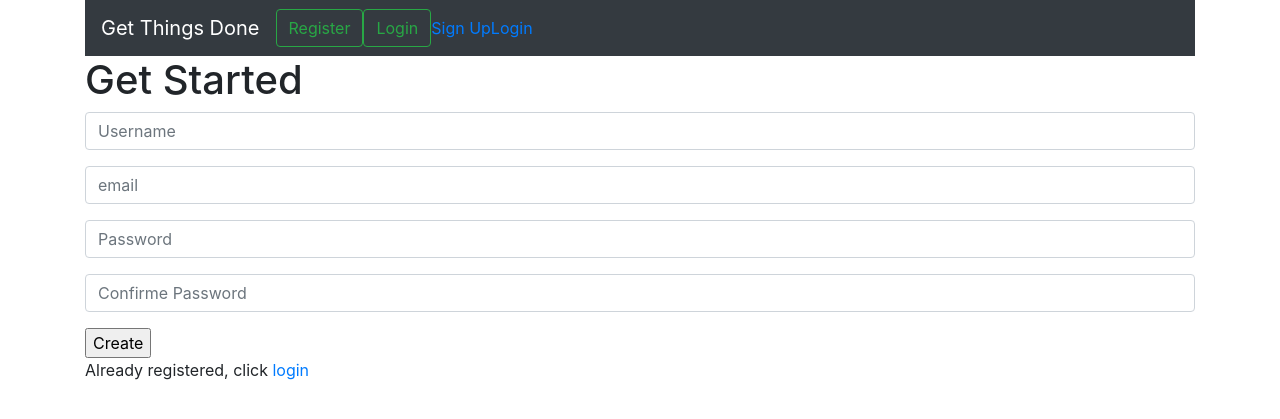
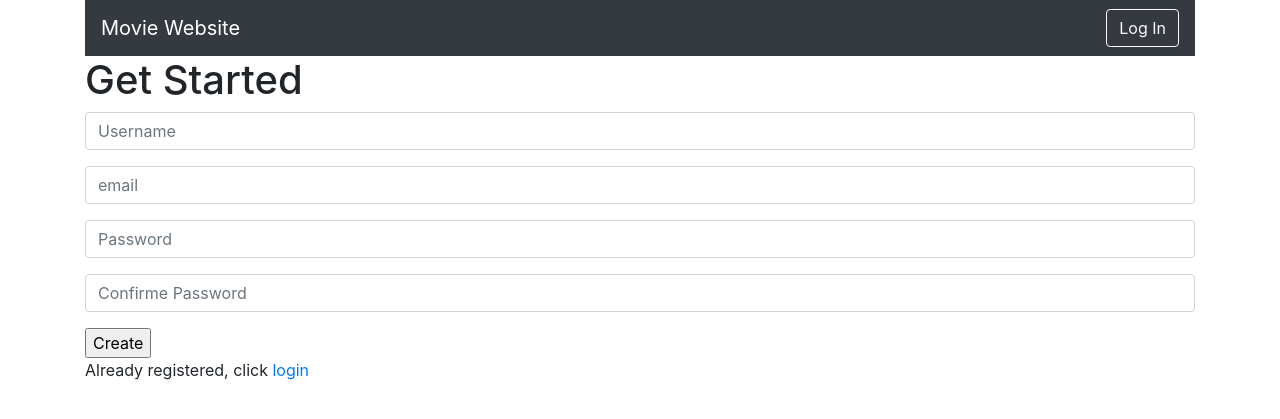
Before and after one commit to MotazBellah/ToDo, a Flask app: page / in a window 1280 px wide. Shown: the top 419 px of the page. Run offline with Flask 2, Linux system fonts and the light colour scheme; some libraries are stand-ins or nearby versions.

Commit message:
Updated navbar

```diff
--- a/templates/log.html
+++ b/templates/log.html
@@ -9,7 +9,7 @@
 
 {% block content %}
 
-<nav class="navbar navbar-expand-lg navbar-dark bg-dark">
+<!-- <nav class="navbar navbar-expand-lg navbar-dark bg-dark">
   <a class="navbar-brand" href="#">Get Things Done</a>
   <button class="navbar-toggler" type="button" data-toggle="collapse" data-target="#navbarSupportedContent" aria-controls="navbarSupportedContent" aria-expanded="false" aria-label="Toggle navigation">
     <span class="navbar-toggler-icon"></span>
@@ -20,13 +20,20 @@
         <a class="btn btn-outline-success my-2 my-sm-0" href="{{ url_for('login_form') }}">Register</a>
         <a class="btn btn-outline-success my-2 my-sm-0" href="{{ url_for('login') }}">Login</a>
     </form>
-    <ul class="nav navbar-nav navbar-right">
-    <li><a href="#"><span class="glyphicon glyphicon-user"></span> Sign Up</a></li>
-    <li><a href="#"><span class="glyphicon glyphicon-log-in"></span> Login</a></li>
-  </ul>
   </div>
 
-</nav>
+</nav> -->
+
+<nav class="navbar navbar-expand-lg navbar-dark bg-dark">
+                <span class="navbar-brand" href="#">Movie Website</span>
+                <button class="navbar-toggler" type="button" data-toggle="collapse" data-target="#navbarNavDropdown" aria-controls="navbarNavDropdown" aria-expanded="false" aria-label="Toggle navigation">
+                    <span class="navbar-toggler-icon"></span>
+                </button>
+              <div class="collapse navbar-collapse" id="navbarNavDropdown">
+              </div>
+
+               <a class="btn btn-outline-light" href="#"> Log In </a>
+            </nav>
 
     <h1>Get Started</h1>
     <form action="{{ url_for('login_form') }}" method="POST">
```
